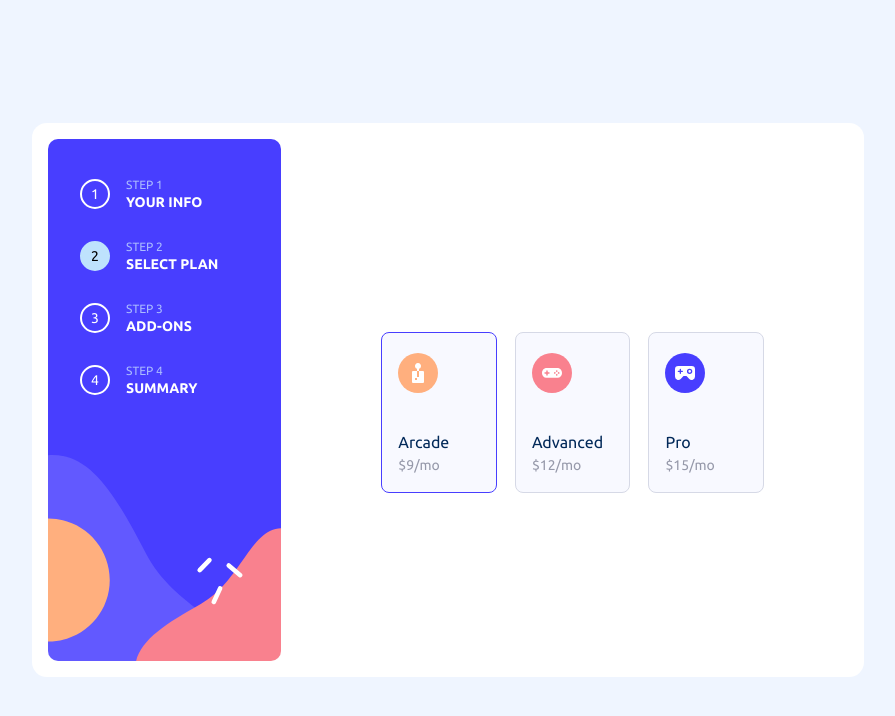
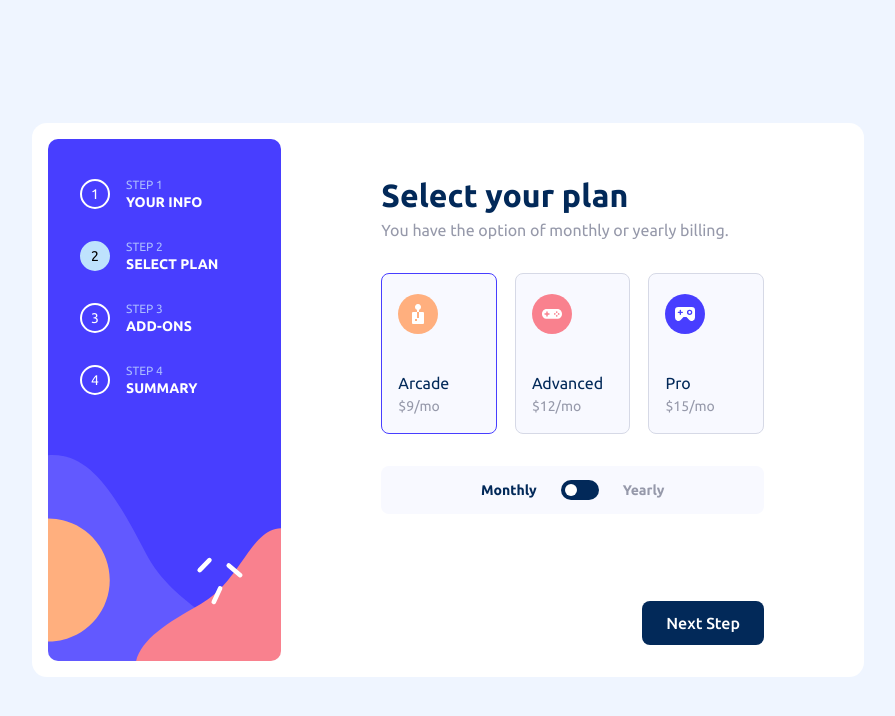
Before and after one commit to gabrielayresdev/Multi-step-form, a React (Vite) app: page / in a window 1280 px wide. Both pictures are taken after a click on the button "Next Step". Shown: the top 716 px of the page, without its empty margins (192-1087 px from the left). Built offline with nearby package versions, Linux system fonts and the light colour scheme.

Commit message:
feat: plan selection styles

```diff
--- a/src/components/Form/Form.module.sass
+++ b/src/components/Form/Form.module.sass
@@ -8,3 +8,6 @@
     background: #FFFFFF
     padding: 1rem
     border-radius: 0.93rem
+
+    .content
+        padding: 2.5rem 5.25rem 1rem 0
--- a/src/components/Form/Form.tsx
+++ b/src/components/Form/Form.tsx
@@ -1,6 +1,5 @@
 import { useFormContext } from "../../contexts/FormContext";
 import FormProgress from "../FormProgress/FormProgress";
-import PageTest from "../PageTest/PageTest";
 import PersonalForm from "../PersonalForm/PersonalForm";
 import PlanSelection from "../PlanSelection/PlanSelection";
 import styles from "./Form.module.sass";
@@ -8,16 +7,11 @@ import styles from "./Form.module.sass";
 export const Form = () => {
   const { pagination } = useFormContext();
   const { page, goTo } = pagination;
-  const content = [
-    <PersonalForm />,
-    <PlanSelection />,
-    <PageTest content="page 3" />,
-    <PageTest content="page 4" />,
-  ];
+  const content = [<PersonalForm />, <PlanSelection />];
   return (
     <div className={styles.form}>
       <FormProgress page={page} goTo={goTo} />
-      {content[page]}
+      <div className={styles.content}>{content[page]}</div>
     </div>
   );
 };
--- a/src/components/PersonalForm/PersonalForm.module.sass
+++ b/src/components/PersonalForm/PersonalForm.module.sass
@@ -1,9 +1,7 @@
 .personal_form
     display: flex
     flex-direction: column
-
-    padding: 2.5rem 5.25rem 1rem 0
-
+    height: 100%
     .form_header
         margin-bottom: 2.1875rem
         .title
@@ -11,16 +9,14 @@
             font-weight: 700
             color: #022959
             margin-bottom: 0.6875rem
-
-
         .subtitle
             color: #9699AA
     .input_container
         display: flex
         flex-direction: column
         gap: 1.5rem
-
-        margin-bottom: 5.75rem
+        flex: 1
 
     button
         align-self: flex-end
+        margin-top: auto
--- a/src/components/PlanSelection/PlanSelection.module.sass
+++ b/src/components/PlanSelection/PlanSelection.module.sass
@@ -1,6 +1,54 @@
-.radiobox
-    padding: 2.5rem 5.25rem 1rem 0
-    width: 100%
+.plan_selection
     display: flex
-    align-items: center
-    gap: 1.125rem
+    flex-direction: column
+    height: 100%
+    .form_header
+        margin-bottom: 2.1875rem
+        .title
+            font-size: 2rem
+            font-weight: 700
+            color: #022959
+            margin-bottom: 0.6875rem
+        .subtitle
+            color: #9699AA
+    .radiobox
+        width: 100%
+        display: flex
+        align-items: center
+        gap: 1.125rem
+
+        margin-bottom: 2rem
+
+
+    .billing_frequency
+        display: flex
+        align-items: center
+        justify-content: center
+        gap: 1.5rem
+        padding: .875rem 0
+        background: #F8F9FF
+        border-radius: .5rem
+
+        .billing
+            font-size: .875rem
+            font-weight: 700
+            text-transform: capitalize
+            color: #9699AA
+
+            transition: all .3s
+
+        &.monthly
+            .billing:first-of-type
+                color: #022959
+        &.yearly
+            .billing:nth-of-type(2)
+                color: #022959
+
+    .page_controls
+        display: flex
+        align-items: center
+        margin-top: auto
+
+
+        button
+            margin-left: auto
--- a/src/components/PlanSelection/PlanSelection.tsx
+++ b/src/components/PlanSelection/PlanSelection.tsx
@@ -4,6 +4,9 @@ import styles from "./PlanSelection.module.sass";
 import Arcade from "/src/assets/icon-arcade.svg?react";
 import Advanced from "/src/assets/icon-advanced.svg?react";
 import Pro from "/src/assets/icon-pro.svg?react";
+import Switch from "../Switch/Switch";
+import Button from "../Button/Button";
+import { useFormContext } from "../../contexts/FormContext";
 
 export interface PlanInterface {
   name: string;
@@ -27,7 +30,18 @@ export const PlanSelection = () => {
     },
   ];
   const [plan, setPlan] = React.useState<PlanInterface>(plans[0]);
+  const [billingFrequency, setBillingFrequency] = React.useState<
+    "monthly" | "yearly"
+  >("monthly");
+  const { pagination } = useFormContext();
   return (
+    <div className={styles.plan_selection}>
+      <div className={styles.form_header}>
+        <h2 className={styles.title}>Select your plan</h2>
+        <p className={styles.subtitle}>
+          You have the option of monthly or yearly billing.
+        </p>
+      </div>
       <div className={styles.radiobox}>
         {plans.map((item, index) => (
           <PlanRadio
@@ -41,6 +55,28 @@ export const PlanSelection = () => {
           />
         ))}
       </div>
+      <div
+        className={`${styles.billing_frequency} ${
+          billingFrequency === "monthly" ? styles.monthly : styles.yearly
+        }`}
+      >
+        <p className={`${styles.billing} ${styles.yearly}`}>monthly</p>
+        {
+          <Switch
+            onChange={() =>
+              setBillingFrequency((value) =>
+                value === "monthly" ? "monthly" : "yearly"
+              )
+            }
+          />
+        }
+        <p className={`${styles.billing} ${styles.yearly}`}>yearly</p>
+      </div>
+
+      <div className={styles.page_controls}>
+        <Button text="Next Step" onClick={() => pagination.goNext()} />
+      </div>
+    </div>
   );
 };
 
--- /dev/null
+++ b/src/components/Switch/Switch.module.sass
@@ -0,0 +1,55 @@
+/* The switch - the box around the slider */
+.switch
+    position: relative
+    display: inline-block
+    width: 2.375rem
+    height: 1.25rem
+
+    /* Hide default HTML checkbox */
+    input
+        opacity: 0
+        width: 0
+        height: 0
+
+        /*  */
+
+
+        &:checked + .slider:before
+            -webkit-transform: translateX(1.125rem)
+            -ms-transform: translateX(1.125rem)
+            transform: translateX(1.125rem)
+
+    /* The slider */
+    .slider
+        position: absolute
+        cursor: pointer
+        top: 0
+        left: 0
+        right: 0
+        bottom: 0
+        background-color: #022959
+        -webkit-transition: .4s
+        transition: .4s
+
+
+        &::before
+            position: absolute
+            content: ""
+            height: .75rem
+            width: .75rem
+            left: 4px
+            bottom: 4px
+            background-color: white
+            -webkit-transition: .4s
+            transition: .4s
+
+
+
+
+        /* Rounded sliders */
+        &.round
+            border-radius: 34px
+
+
+        &.round::before
+            border-radius: 50%
--- /dev/null
+++ b/src/components/Switch/Switch.tsx
@@ -0,0 +1,12 @@
+import styles from "./Switch.module.sass";
+
+export const Switch = ({ onChange }: { onChange: () => void }) => {
+  return (
+    <label className={styles.switch}>
+      <input type="checkbox" onChange={onChange} />
+      <span className={`${styles.slider} ${styles.round}`}></span>
+    </label>
+  );
+};
+
+export default Switch;
```
Lines whose indentation alone changed are shown as unchanged.
